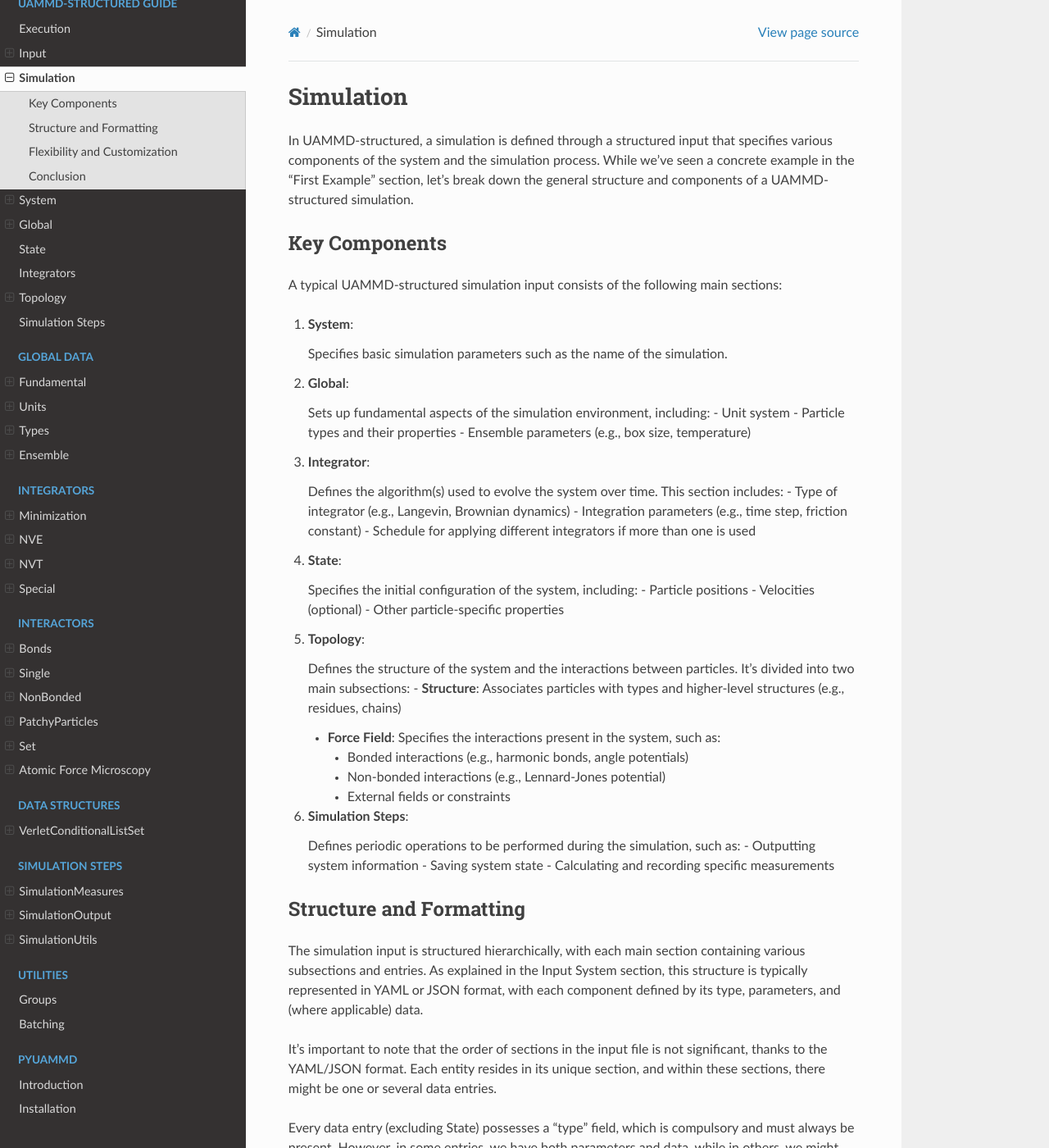
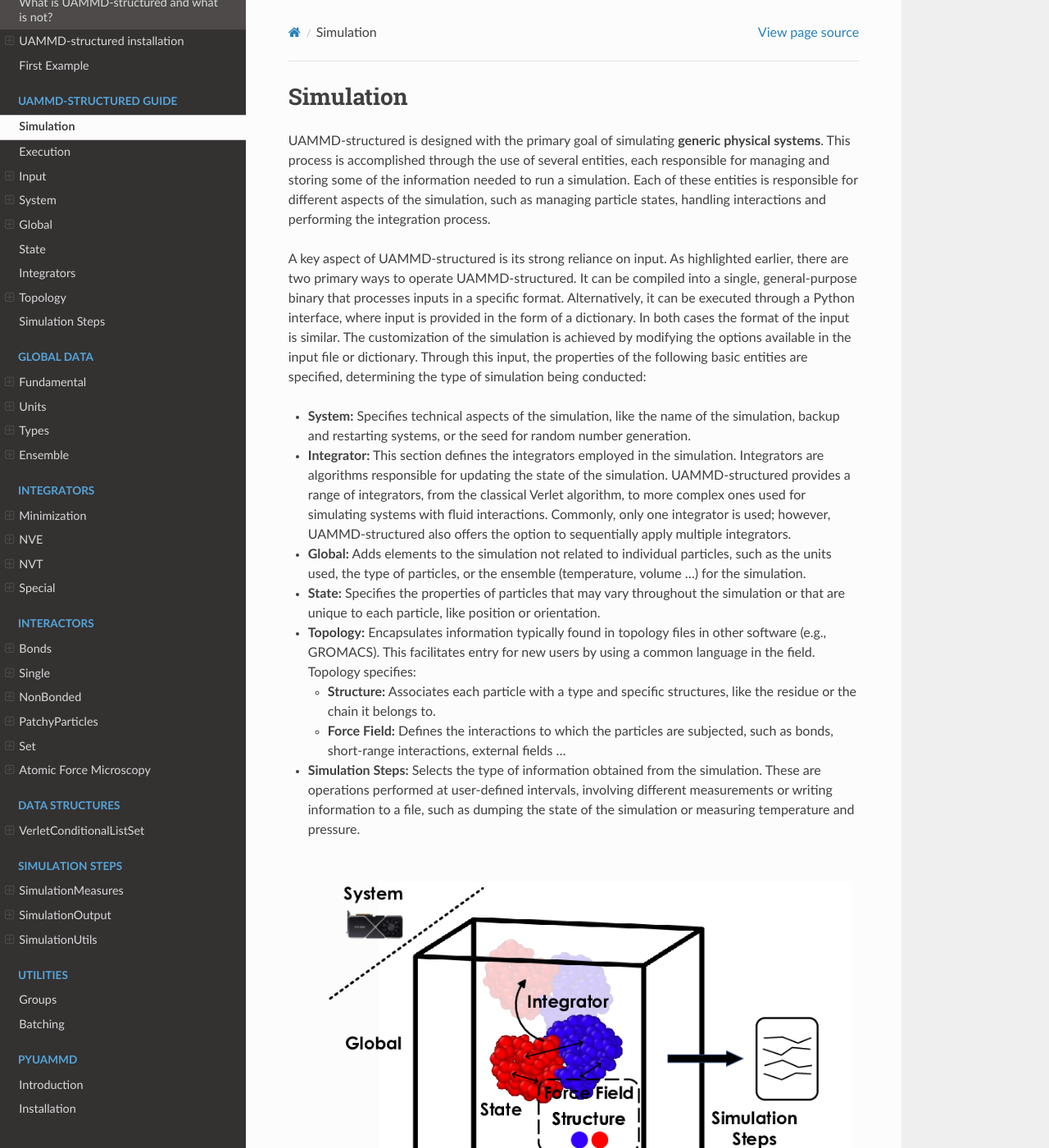
Before and after one commit to PabloIbannez/UAMMD-structured, a Sphinx documentation site: the page built from docs/Simulation.rst, in a window 1280 px wide and 1400 px high. Shown: the whole window at 82% size. Built offline with Sphinx 7.4.7 and the Read the Docs theme 2.0.0, drawn with Linux system fonts in a browser that asks for light colours; some of the changed text lies outside the part shown.

Commit message:
Removed Overview section, now its content is in Simulation section

```diff
--- a/docs/Overview.rst
+++ /dev/null
@@ -1,29 +0,0 @@
-Overview
-========
-
-UAMMD-structured is designed with the primary goal of simulating **generic physical systems**. This process is accomplished through the use of several entities, each responsible for managing and storing some of the information needed to run a simulation. Each of these entities is responsible for different aspects of the simulation, such as managing particle states, handling interactions and performing the integration process.
-
-A key aspect of UAMMD-structured is its strong reliance on input. As highlighted earlier, there are two primary ways to operate UAMMD-structured. It can be compiled into a single, general-purpose binary that processes inputs in a specific format. Alternatively, it can be executed through a Python interface, where input is provided in the form of a dictionary. In both cases the format of the input is similar. The customization of the simulation is achieved by modifying the options available in the input file or dictionary. Through this input, the properties of the following basic entities are specified, determining the type of simulation being conducted:
-
-- **System:** Specifies technical aspects of the simulation, like the name of the simulation, backup and restarting systems, or the seed for random number generation.
-
-- **Integrator:** This section defines the integrators employed in the simulation. Integrators are algorithms responsible for updating the state of the simulation. UAMMD-structured provides a range of integrators, from the classical Verlet algorithm, to more complex ones used for simulating systems with fluid interactions. Commonly, only one integrator is used; however, UAMMD-structured also offers the option to sequentially apply multiple integrators.
-
-- **Global:** Adds elements to the simulation not related to individual particles, such as the units used, the type of particles, or the ensemble (temperature, volume ...) for the simulation.
-
-- **State:** Specifies the properties of particles that may vary throughout the simulation or that are unique to each particle, like position or orientation.
-
-- **Topology:** Encapsulates information typically found in topology files in other software (e.g., GROMACS). This facilitates entry for new users by using a common language in the field. Topology specifies:
-
-  - **Structure:** Associates each particle with a type and specific structures, like the residue or the chain it belongs to.
-
-  - **Force Field:** Defines the interactions to which the particles are subjected, such as bonds, short-range interactions, external fields ...
-
-- **Simulation Steps:** Selects the type of information obtained from the simulation. These are operations performed at user-defined intervals, involving different measurements or writing information to a file, such as dumping the state of the simulation or measuring temperature and pressure.
-
-.. figure:: /img/simulation.png
-   :alt: UAMMD-structured architecture
-
-   This figure illustrates the architecture of the UAMMD-structured simulation framework. It highlights the key components involved in simulating physical systems. The architecture is broken down into several main entities: *System*, *Integrator*, *Global*, *State*, *Topology*, and *Simulation Steps*.
-
-Upon specifying these entities, UAMMD-structured processes, connects them, and initiates the simulation. **Therefore, understanding UAMMD-structured is equivalent to knowing the different options available for these entities**.
--- a/docs/Simulation.rst
+++ b/docs/Simulation.rst
@@ -1,78 +1,29 @@
 Simulation
 ==========
 
-In UAMMD-structured, a simulation is defined through a structured input that specifies various components of the system and the simulation process. While we've seen a concrete example in the "First Example" section, let's break down the general structure and components of a UAMMD-structured simulation.
+UAMMD-structured is designed with the primary goal of simulating **generic physical systems**. This process is accomplished through the use of several entities, each responsible for managing and storing some of the information needed to run a simulation. Each of these entities is responsible for different aspects of the simulation, such as managing particle states, handling interactions and performing the integration process.
 
-Key Components
---------------
+A key aspect of UAMMD-structured is its strong reliance on input. As highlighted earlier, there are two primary ways to operate UAMMD-structured. It can be compiled into a single, general-purpose binary that processes inputs in a specific format. Alternatively, it can be executed through a Python interface, where input is provided in the form of a dictionary. In both cases the format of the input is similar. The customization of the simulation is achieved by modifying the options available in the input file or dictionary. Through this input, the properties of the following basic entities are specified, determining the type of simulation being conducted:
 
-A typical UAMMD-structured simulation input consists of the following main sections:
+- **System:** Specifies technical aspects of the simulation, like the name of the simulation, backup and restarting systems, or the seed for random number generation.
 
-1. **System**:
+- **Integrator:** This section defines the integrators employed in the simulation. Integrators are algorithms responsible for updating the state of the simulation. UAMMD-structured provides a range of integrators, from the classical Verlet algorithm, to more complex ones used for simulating systems with fluid interactions. Commonly, only one integrator is used; however, UAMMD-structured also offers the option to sequentially apply multiple integrators.
 
-   Specifies basic simulation parameters such as the name of the simulation.
+- **Global:** Adds elements to the simulation not related to individual particles, such as the units used, the type of particles, or the ensemble (temperature, volume ...) for the simulation.
 
-2. **Global**:
+- **State:** Specifies the properties of particles that may vary throughout the simulation or that are unique to each particle, like position or orientation.
 
-   Sets up fundamental aspects of the simulation environment, including:
-   - Unit system
-   - Particle types and their properties
-   - Ensemble parameters (e.g., box size, temperature)
+- **Topology:** Encapsulates information typically found in topology files in other software (e.g., GROMACS). This facilitates entry for new users by using a common language in the field. Topology specifies:
 
-3. **Integrator**:
+  - **Structure:** Associates each particle with a type and specific structures, like the residue or the chain it belongs to.
 
-   Defines the algorithm(s) used to evolve the system over time. This section includes:
-   - Type of integrator (e.g., Langevin, Brownian dynamics)
-   - Integration parameters (e.g., time step, friction constant)
-   - Schedule for applying different integrators if more than one is used
+  - **Force Field:** Defines the interactions to which the particles are subjected, such as bonds, short-range interactions, external fields ...
 
-4. **State**:
+- **Simulation Steps:** Selects the type of information obtained from the simulation. These are operations performed at user-defined intervals, involving different measurements or writing information to a file, such as dumping the state of the simulation or measuring temperature and pressure.
 
-   Specifies the initial configuration of the system, including:
-   - Particle positions
-   - Velocities (optional)
-   - Other particle-specific properties
+.. figure:: /img/simulation.png
+   :alt: UAMMD-structured architecture
 
-5. **Topology**:
+   This figure illustrates the architecture of the UAMMD-structured simulation framework. It highlights the key components involved in simulating physical systems. The architecture is broken down into several main entities: *System*, *Integrator*, *Global*, *State*, *Topology*, and *Simulation Steps*.
 
-   Defines the structure of the system and the interactions between particles. It's divided into two main subsections:
-   - **Structure**: Associates particles with types and higher-level structures (e.g., residues, chains)
-
-   - **Force Field**: Specifies the interactions present in the system, such as:
-
-     - Bonded interactions (e.g., harmonic bonds, angle potentials)
-     - Non-bonded interactions (e.g., Lennard-Jones potential)
-     - External fields or constraints
-
-6. **Simulation Steps**:
-
-   Defines periodic operations to be performed during the simulation, such as:
-   - Outputting system information
-   - Saving system state
-   - Calculating and recording specific measurements
-
-Structure and Formatting
-------------------------
-
-The simulation input is structured hierarchically, with each main section containing various subsections and entries. As explained in the Input System section, this structure is typically represented in YAML or JSON format, with each component defined by its type, parameters, and (where applicable) data.
-
-It's important to note that the order of sections in the input file is not significant, thanks to the YAML/JSON format. Each entity resides in its unique section, and within these sections, there might be one or several data entries.
-
-Every data entry (excluding State) possesses a "type" field, which is compulsory and must always be present. However, in some entries, we have both parameters and data, while in others, we might only have parameters or just data.
-
-Flexibility and Customization
------------------------------
-
-This structure allows for great flexibility in defining simulations. Users can easily:
-
-- Modify system parameters
-- Change interaction potentials
-- Adjust integration schemes
-- Add or remove measurement and output operations
-
-By adjusting these components, users can tailor the simulation to a wide variety of physical systems and research questions, from simple particle systems to complex biomolecular simulations.
-
-Conclusion
-----------
-
-Understanding this structure is key to effectively using UAMMD-structured. By mastering the organization and options available in each section, users can construct sophisticated simulations tailored to their specific research needs. The example provided in the "First Example" section serves as a practical illustration of how these components come together to define a complete simulation.
+Upon specifying these entities, UAMMD-structured processes, connects them, and initiates the simulation. **Therefore, understanding UAMMD-structured is equivalent to knowing the different options available for these entities**.
--- a/docs/index.rst
+++ b/docs/index.rst
@@ -7,16 +7,15 @@ Welcome to UAMMD-structured's documentation!
 
    What is UAMMD-structured and what is not?
    UAMMD-structured installation
-   Overview
    First Example
 
 .. toctree::
    :maxdepth: 2
    :caption: UAMMD-structured Guide
 
+   Simulation
    Execution
    Input
-   Simulation
    System
    Global
    State
```
